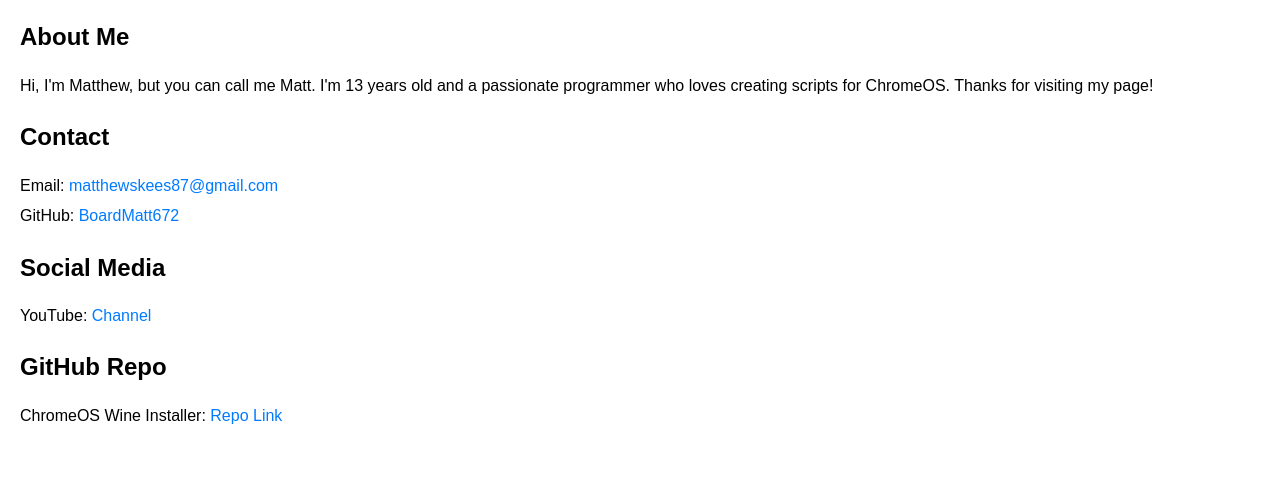
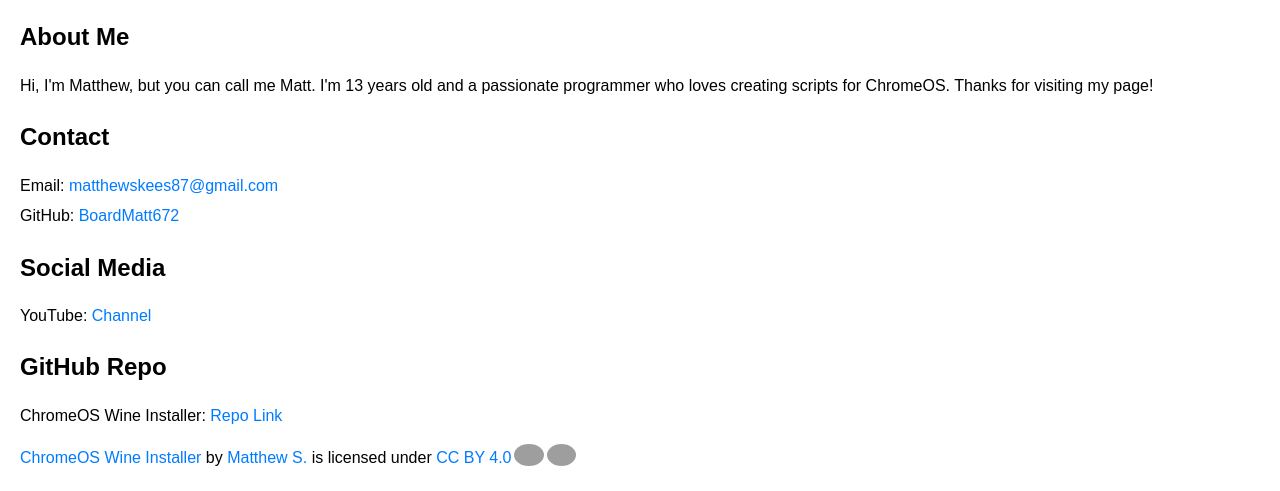
Before and after one commit to BoardMatt672/ChromeOS-Wine-Installer, a plain HTML site: page index.html in a window 1280 px wide. Shown: the part 382-873 px from the top of the page. Before the commit the page ends 830 px from the top, so only its background shows below. Drawn offline with Linux system fonts and the light colour scheme; grey boxes are pictures that could not be loaded.

Commit message:
Update index.html

```diff
--- a/index.html
+++ b/index.html
@@ -54,5 +54,6 @@
         <h2>GitHub Repo</h2>
     <ul>
         <li>ChromeOS Wine Installer: <a href="https://github.com/BoardMatt672/ChromeOS-Wine-Installer">Repo Link</li>
+        <p xmlns:cc="http://creativecommons.org/ns#" xmlns:dct="http://purl.org/dc/terms/"><a property="dct:title" rel="cc:attributionURL" href="http://github.com/BoardMatt672/ChromeOS-Wine-Installer">ChromeOS Wine Installer</a> by <a rel="cc:attributionURL dct:creator" property="cc:attributionName" href="https://rentry.co/zgekr">Matthew S.</a> is licensed under <a href="http://creativecommons.org/licenses/by/4.0/?ref=chooser-v1" target="_blank" rel="license noopener noreferrer" style="display:inline-block;">CC BY 4.0<img style="height:22px!important;margin-left:3px;vertical-align:text-bottom;" src="https://mirrors.creativecommons.org/presskit/icons/cc.svg?ref=chooser-v1"><img style="height:22px!important;margin-left:3px;vertical-align:text-bottom;" src="https://mirrors.creativecommons.org/presskit/icons/by.svg?ref=chooser-v1"></a></p>
 </body>
 </html>
```
